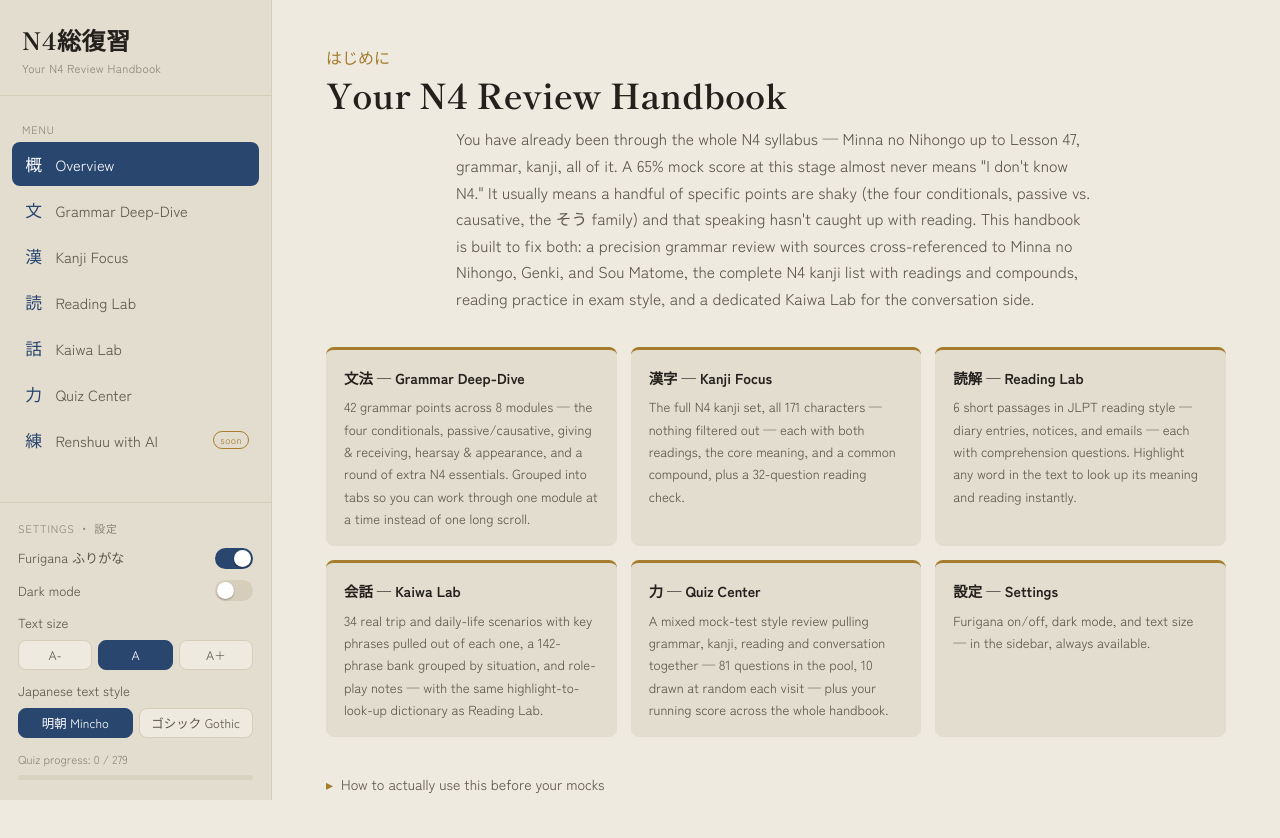
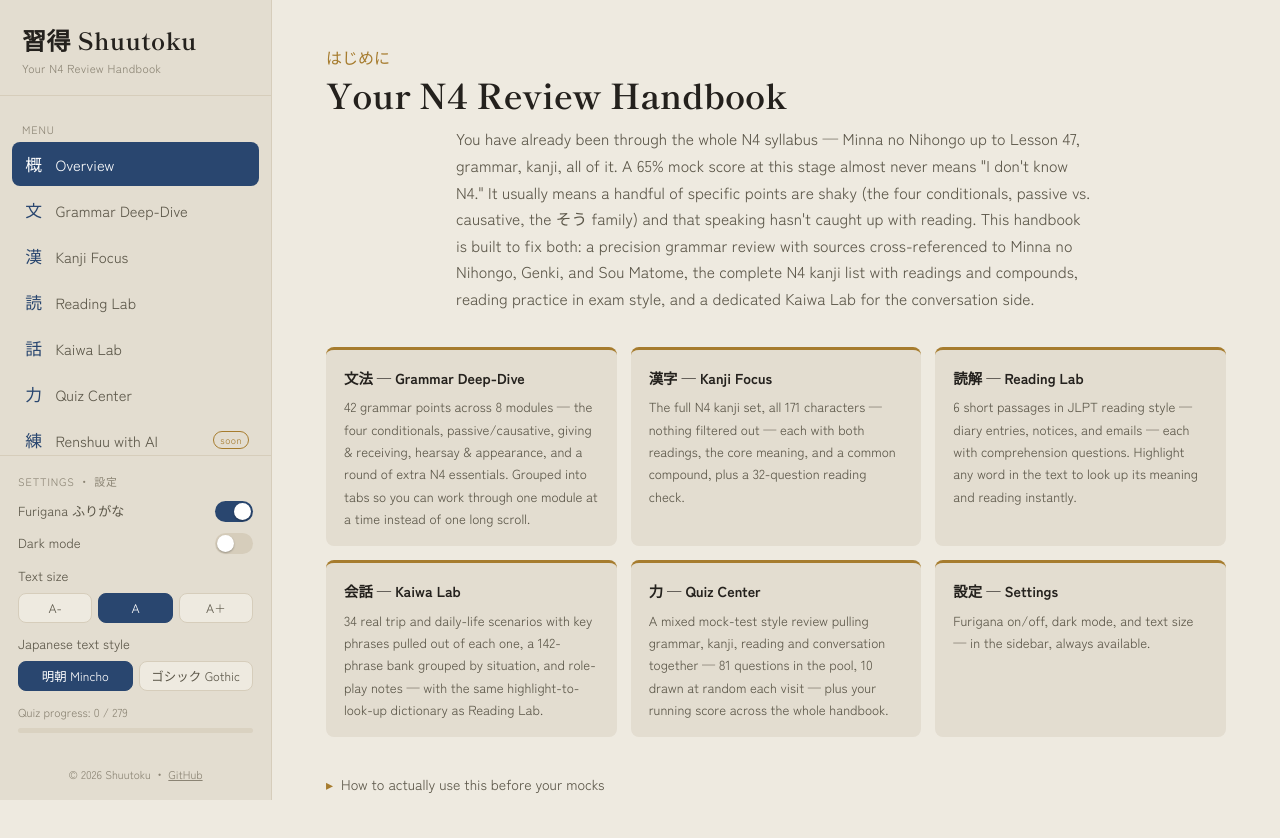
Before and after one commit to franzdarren/shuutoku, a React (Vite) app: page / in a window 1280 px wide. Shown: the top 838 px of the page. Built offline with nearby package versions, Linux system fonts and the light colour scheme.

Commit message:
Add app title, favicon, and footer
- Set page title to "習得 Shuutoku — N4 Review Handbook"
- Add simple inline SVG favicon (indigo square, 習 glyph)
- Update sidebar branding to Shuutoku
- Add footer with copyright and GitHub link

Co-Authored-By: Claude Sonnet 5 <noreply@anthropic.com>

```diff
--- a/src/components/Sidebar.jsx
+++ b/src/components/Sidebar.jsx
@@ -31,7 +31,7 @@ export default function Sidebar({ active, onNavigate, mobileOpen, onCloseMobile
     <>
       <aside className={"sidebar" + (mobileOpen ? " open" : "")}>
         <div className="brand">
-          <div className="jp">N4総復習</div>
+          <div className="jp">習得 Shuutoku</div>
           <div className="en">Your N4 Review Handbook</div>
         </div>
         <div className="sidebar-scroll">
@@ -80,6 +80,10 @@ export default function Sidebar({ active, onNavigate, mobileOpen, onCloseMobile
             <div className="progress-bar-track"><div className="progress-bar-fill" style={{ width: pct + "%" }} /></div>
           </div>
         </div>
+        <div className="sidebar-footer">
+          © 2026 Shuutoku ・{" "}
+          <a href="https://github.com/franzdarren/shuutoku" target="_blank" rel="noopener noreferrer">GitHub</a>
+        </div>
       </aside>
       <div className={"scrim" + (mobileOpen ? " show" : "")} onClick={onCloseMobile} />
     </>
--- a/src/styles/app.css
+++ b/src/styles/app.css
@@ -117,6 +117,9 @@ nav.mainnav button.navlink.active .mk{ color:#fff; }
 }
 nav.mainnav button.navlink.active .soon-badge{ color:#fff; border-color:rgba(255,255,255,.6); }
 
+.sidebar-footer{ padding:12px 18px 16px; font-size:.7rem; color:var(--ink-faint); background:var(--paper-2); text-align:center; }
+.sidebar-footer a{ color:var(--ink-faint); text-decoration:underline; }
+.sidebar-footer a:hover{ color:var(--indigo); }
 .settings-panel{ border-top:1px solid var(--line); padding:16px 18px 20px; background:var(--paper-2); }
 .settings-panel .stitle{ font-size:.68rem; color:var(--ink-faint); letter-spacing:.08em; margin-bottom:10px; }
 .setting-row{ display:flex; align-items:center; justify-content:space-between; margin-bottom:10px; font-size:.82rem; color:var(--ink-soft); }
```
Also changed, not shown: index.html (+2 -1 lines).
